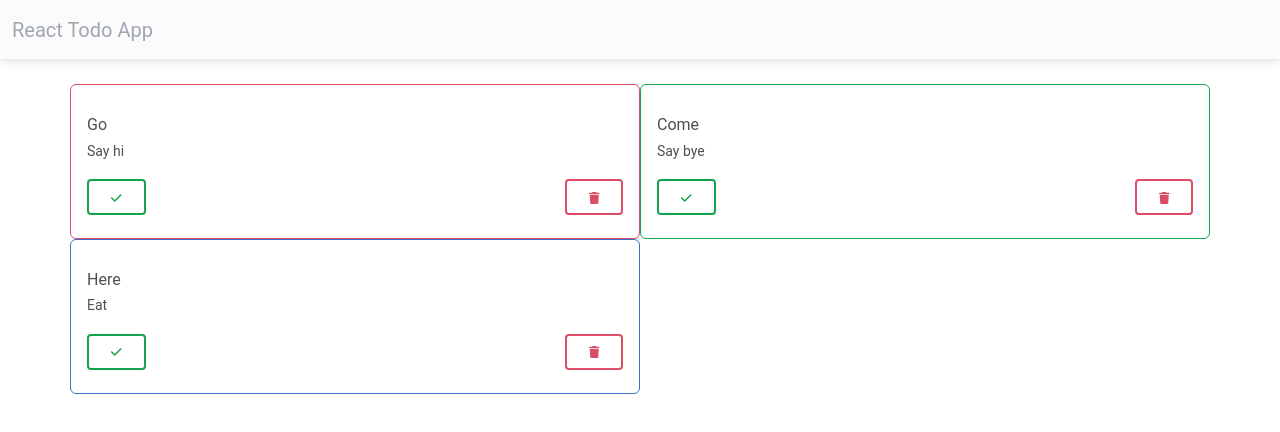
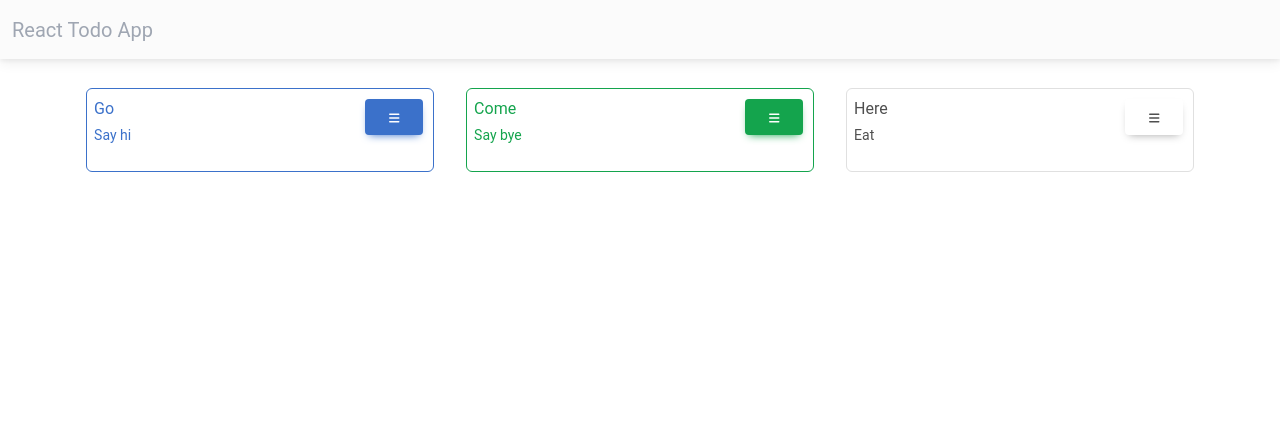
Before and after one commit to BlackIQ/React-Practical-2, a React (Create React App) app: page / in a window 1280 px wide. Shown: the top 432 px of the page. Built offline with nearby package versions, Linux system fonts and the light colour scheme.

Commit message:
Add new methods

```diff
--- a/src/components/todo.jsx
+++ b/src/components/todo.jsx
@@ -1,35 +1,106 @@
 import React, { Component } from "react";
 import { FontAwesomeIcon } from '@fortawesome/react-fontawesome';
-import {faCheck, faTrash} from "@fortawesome/free-solid-svg-icons";
+import {faCheck, faTrash, faClock, faBars} from "@fortawesome/free-solid-svg-icons";
 
 class Todo extends Component {
     render() {
         return (
-            <div className={this.classes()}>
-                <div className="m-1">
-                    <p>
+            <div className="col-md-4">
+                <div className={this.classes()}>
+                    <p className={this.colorClass()}>
                         {this.props.todo.name}
                         <br />
                         <small>{this.props.todo.caption}</small>
                     </p>
-                    <div>
-                        <button className="btn btn-outline-success float-start"><FontAwesomeIcon icon={faCheck} /></button>
-                        <button className="btn btn-outline-danger float-end"><FontAwesomeIcon icon={faTrash} /></button>
+                    <div className="actions">
+                        <div className="dropdown">
+                            <button className={this.actionClass()} type="button" id="dropmenu" data-mdb-toggle="dropdown" aria-expanded="false">
+                                <FontAwesomeIcon icon={faBars} />
+                            </button>
+                            {this.actions()}
+                        </div>
                     </div>
                 </div>
             </div>
         )
     }
 
-    buttons() {
+    actions() {
+        if (this.props.todo.status === 'not') {
+            return (
+                <ul className="dropdown-menu" aria-labelledby="dropmenu">
+                    <li>
+                        <button className="dropdown-item text-success" type="button">
+                            Done
+                            <span className="float-end"><FontAwesomeIcon icon={faCheck} /></span>
+                        </button>
+                    </li>
+                    <li>
+                        <button className="dropdown-item text-danger" type="button">
+                            Delete
+                            <span className="float-end"><FontAwesomeIcon icon={faTrash} /></span>
+                        </button>
+                    </li>
+                </ul>
+            );
+        } else if (this.props.todo.status === 'done') {
+            return (
+                <ul className="dropdown-menu" aria-labelledby="dropmenu">
+                    <li>
+                        <button className="dropdown-item text-primary" type="button">
+                            Not Done
+                            <span className="float-end"><FontAwesomeIcon icon={faClock} /></span>
+                        </button>
+                    </li>
+                    <li>
+                        <button className="dropdown-item text-danger" type="button">
+                            Delete
+                            <span className="float-end"><FontAwesomeIcon icon={faTrash} /></span>
+                        </button>
+                    </li>
+                </ul>
+            );
+        } else if (this.props.todo.status === 'trash') {
+            return (
+                <ul className="dropdown-menu" aria-labelledby="dropmenu">
+                    <li>
+                        <button className="dropdown-item text-success" type="button">
+                            Done
+                            <span className="float-end"><FontAwesomeIcon icon={faCheck} /></span>
+                        </button>
+                    </li>
+                    <li>
+                        <button className="dropdown-item text-primary" type="button">
+                            Not Done
+                            <span className="float-end"><FontAwesomeIcon icon={faClock} /></span>
+                        </button>
+                    </li>
+                </ul>
+            );
+        }
+    }
 
+    actionClass() {
+        let c = 'btn btn-';
+        if (this.props.todo.status === 'not') c += 'primary';
+        else if (this.props.todo.status === 'done') c += 'success';
+        else if (this.props.todo.status === 'trash') c += 'danger';
+        return c;
+    }
+
+    colorClass() {
+        let c = 'text-';
+        if (this.props.todo.status === 'not') c += 'primary';
+        else if (this.props.todo.status === 'done') c += 'success';
+        else if (this.props.todo.status === 'trash') c += 'danger';
+        return c;
     }
 
     classes() {
-        let c = 'col-md-6 todo rounded-4 border border-';
-        if (this.props.todo.status === 'not') c += 'danger';
+        let c = 'todo m-1 rounded-4 border border-';
+        if (this.props.todo.status === 'not') c += 'primary';
         else if (this.props.todo.status === 'done') c += 'success';
-        else c += 'primary';
+        else if (this.props.todo.status === 'trash') c += 'danger';
         return c;
     }
 }
```
